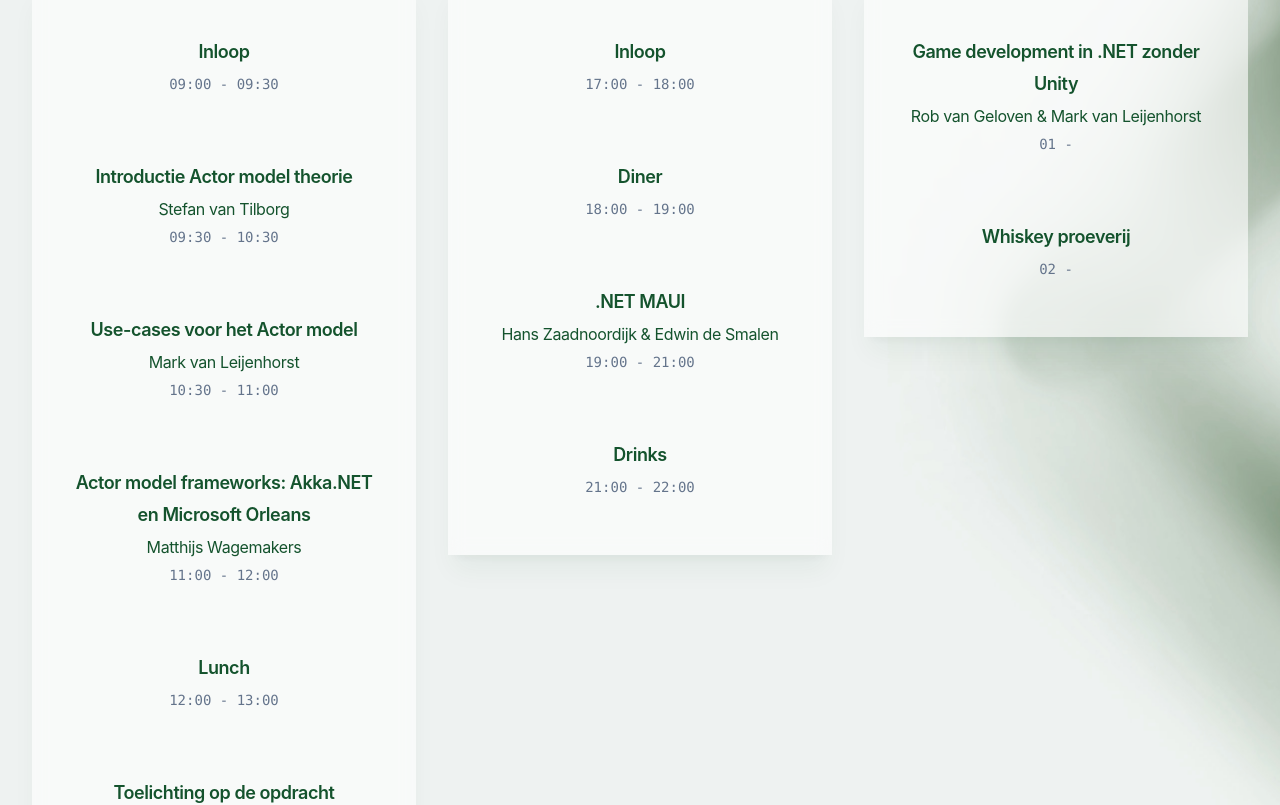
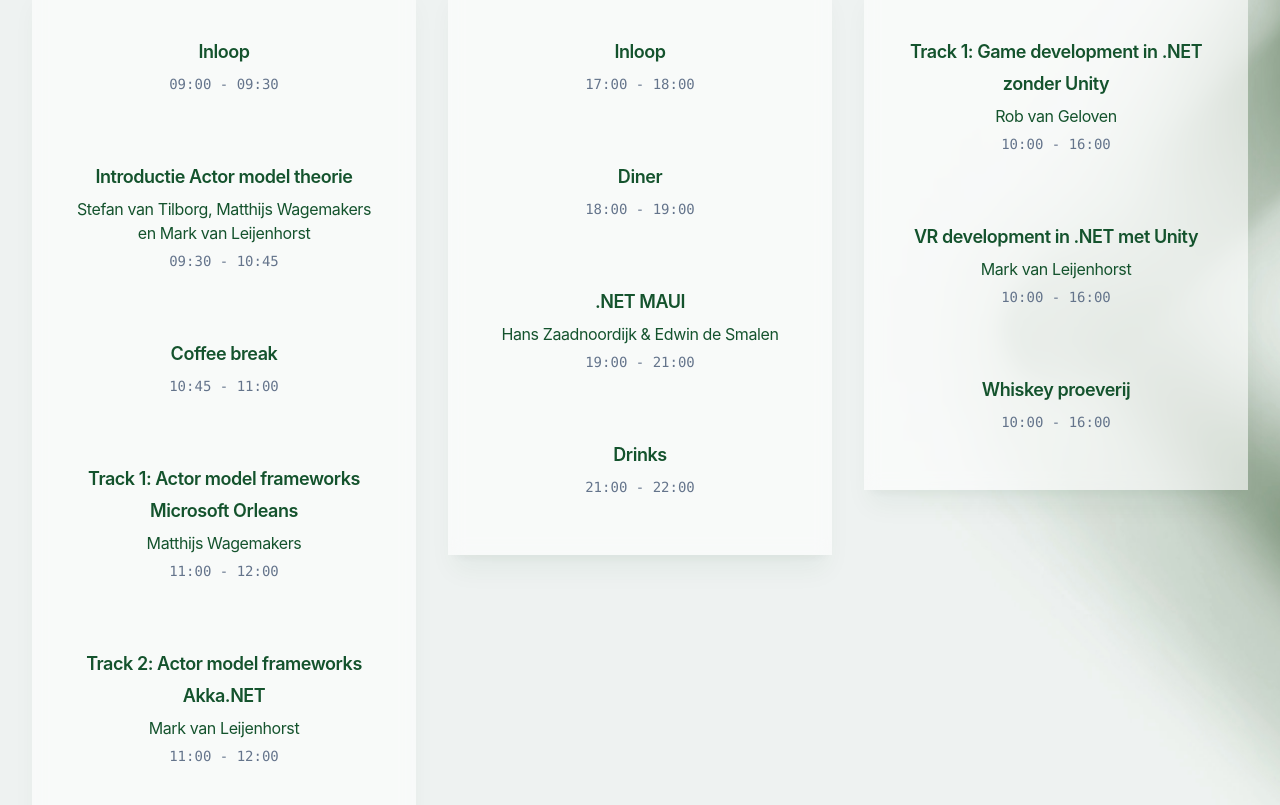
Before and after one commit to mlouage/XPRTZ.knowledge, a Next.js app: page / in a window 1280 px wide. Shown: the part 2440-3245 px from the top of the page. Built offline with nearby package versions, Linux system fonts and the light colour scheme.

Commit message:
Update/planning update markvanleijenhorst (#3)
* Update agenda Mark van Leijenhorst en XprtzCodeDay

* update planning

* Fix schedule

* Add id prop to use as key

---------

Co-authored-by: Mark van Leijenhorst <mark@xprtz.net>
Co-authored-by: Maarten Louage <me@maartenlouage.nl>

```diff
--- a/src/components/Schedule.jsx
+++ b/src/components/Schedule.jsx
@@ -14,54 +14,70 @@
             'Labdag: Actor model',
         timeSlots: [
             {
+                id: 1,
                 name: '',
                 description: 'Inloop',
                 start: '09:00',
                 end: '09:30',
             },
             {
-        name: 'Stefan van Tilborg',
+                id: 2,
+                name: 'Stefan van Tilborg, Matthijs Wagemakers en Mark van Leijenhorst',
                 description: 'Introductie Actor model theorie',
                 start: '09:30',
-        end: '10:30',
+                end: '10:45',
             },
             {
-        name: 'Mark van Leijenhorst',
-        description: 'Use-cases voor het Actor model',
-        start: '10:30',
+                id: 3,
+                name: '',
+                description: 'Coffee break',
+                start: '10:45',
                 end: '11:00',
             },
             {
+                id: 4,
                 name: 'Matthijs Wagemakers',
-        description: 'Actor model frameworks: Akka.NET en Microsoft Orleans',
+                description: 'Track 1: Actor model frameworks Microsoft Orleans',
                 start: '11:00',
                 end: '12:00',
             },
             {
+                id: 5,
+                name: 'Mark van Leijenhorst',
+                description: 'Track 2: Actor model frameworks Akka.NET',
+                start: '11:00',
+                end: '12:00',
+            },
+            {
+                id: 6,
                 name: null,
                 description: 'Lunch',
                 start: '12:00',
                 end: '13:00',
             },
             {
+                id: 7,
                 name: 'Matthijs Wagemakers',
-        description: 'Toelichting op de opdracht',
+                description: 'Track 1: Workshop Actor model Orleans in de praktijk',
                 start: '13:00',
-        end: '13:30',
-      },
-      {
-        name: null,
-        description: 'Workshop: het Actor model in de praktijk',
-        start: '13:30',
                 end: '17:00',
             },
             {
+                id: 8,
+                name: 'Mark van Leijenhorst',
+                description: 'Track 2: Workshop Actor model Akka.NET in de praktijk',
+                start: '13:00',
+                end: '17:30',
+            },
+            {
+                id: 9,
                 name: null,
                 description: 'Bespreken ervaringen & bevindingen',
                 start: '17:00',
                 end: '18:00',
             },
             {
+                id: 10,
                 name: '',
                 description: 'Food & drinks',
                 start: '18:00',
@@ -76,24 +92,28 @@
             'Kennisavond: .NET MAUI',
         timeSlots: [
             {
+                id: 1,
                 name: null,
                 description: 'Inloop',
                 start: '17:00',
                 end: '18:00',
             },
             {
+                id: 2,
                 name: null,
                 description: 'Diner',
                 start: '18:00',
                 end: '19:00',
             },
             {
+                id: 3,
                 name: 'Hans Zaadnoordijk & Edwin de Smalen',
                 description: '.NET MAUI',
                 start: '19:00',
                 end: '21:00',
             },
             {
+                id: 4,
                 name: null,
                 description: 'Drinks',
                 start: '21:00',
@@ -108,14 +128,25 @@
             'Code weekend',
         timeSlots: [
             {
-        name: 'Rob van Geloven & Mark van Leijenhorst',
-        description: 'Game development in .NET zonder Unity',
-        start: '01',
+                id: 1,
+                name: 'Rob van Geloven',
+                description: 'Track 1: Game development in .NET zonder Unity',
+                start: '10:00',
+                end: '16:00',
             },
             {
+                id: 2,
+                name: 'Mark van Leijenhorst',
+                description: 'VR development in .NET met Unity',
+                start: '10:00',
+                end: '16:00',
+            },
+            {
+                id: 3,
                 name: null,
                 description: 'Whiskey proeverij',
-        start: '02',
+                start: '10:00',
+                end: '16:00',
             },
         ],
     },
@@ -208,7 +239,7 @@
         >
             {day.timeSlots.map((timeSlot, timeSlotIndex) => (
                 <li
-          key={timeSlot.start}
+                    key={timeSlot.id}
                     aria-label={`${timeSlot.name} talking about ${timeSlot.description} at ${timeSlot.start} - ${timeSlot.end}`}
                 >
                     {timeSlotIndex > 0 && (
```
Also changed, not shown: 1 other file (tests, documents, lock files or other folders). Lines whose indentation alone changed are shown as unchanged.
